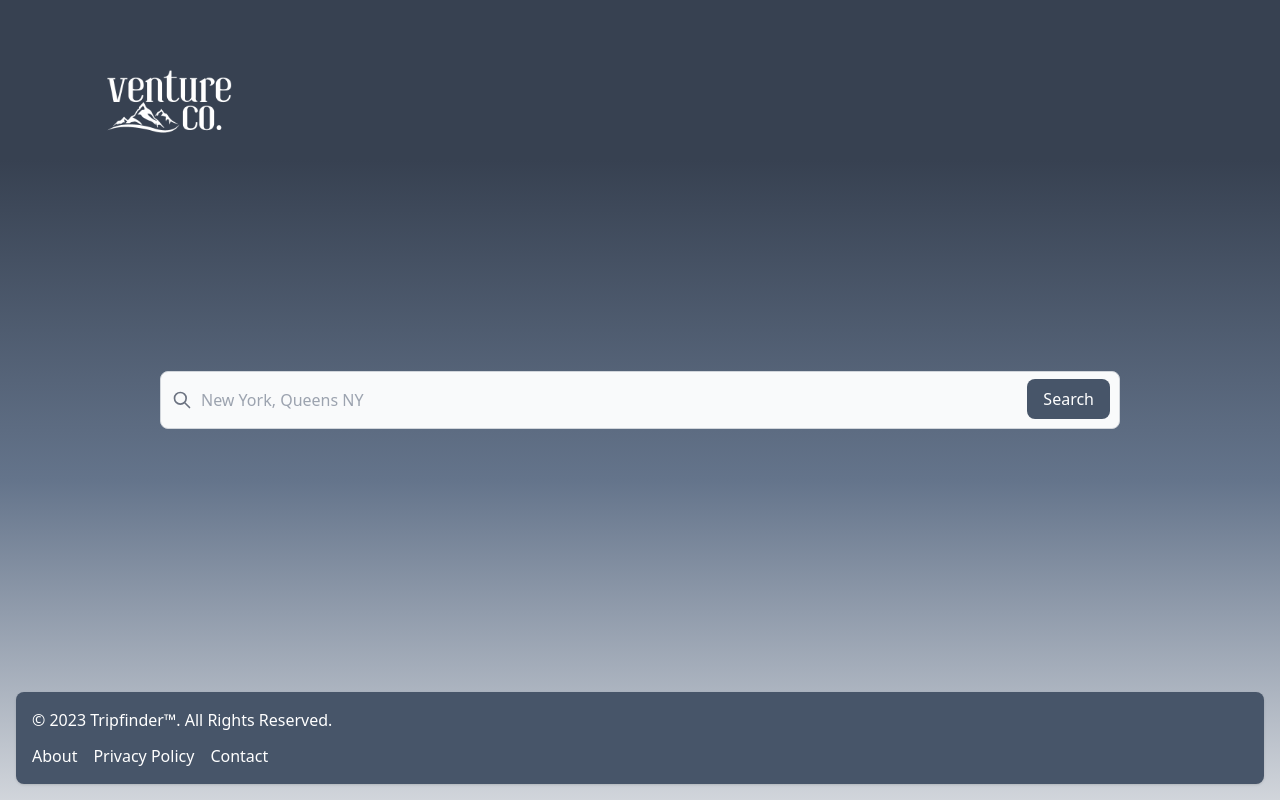
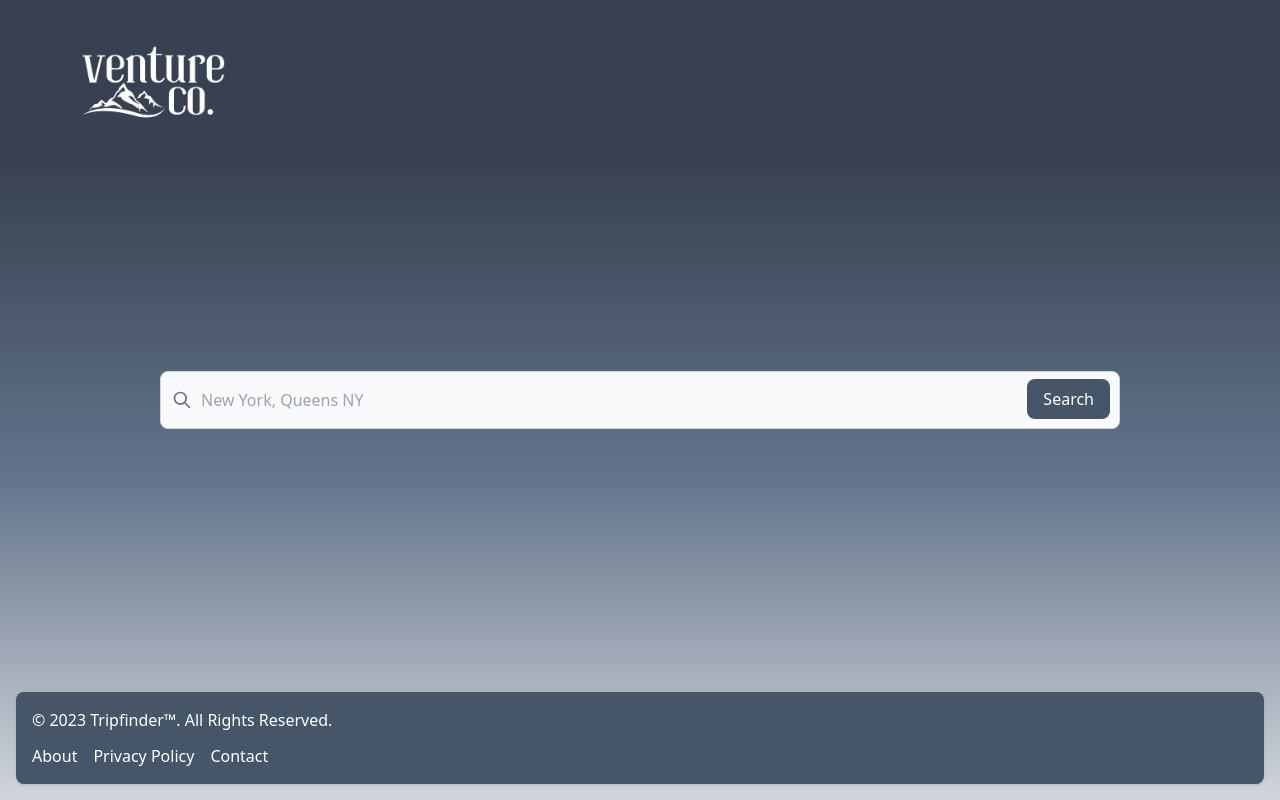
Before and after one commit to jjoeldaniel/lahacks, a SvelteKit app: page / in a window 1280 px wide. Built offline with nearby package versions, Linux system fonts and the light colour scheme.

Commit message:
removed padding from venture png

```diff
--- a/src/components/Navbar.svelte
+++ b/src/components/Navbar.svelte
@@ -3,10 +3,10 @@
   import "../app.css";
 </script>
 
-<div class="flex items-center pl-20 text-right text-white">
+<div class="flex items-center pl-20 pt-8 p-5 text-right text-white">
   <div class="grid grid-cols-2 gap-2">
     <a href="/" class="mt-3">
-      <img src="/la hacks logo.png" width="180px" alt="venture co logo" />
+      <img src="/la hacks logo.png" width="150px" alt="venture co logo" />
     </a>
   </div>
 </div>
```
Also changed, not shown: static/la hacks logo.png.
